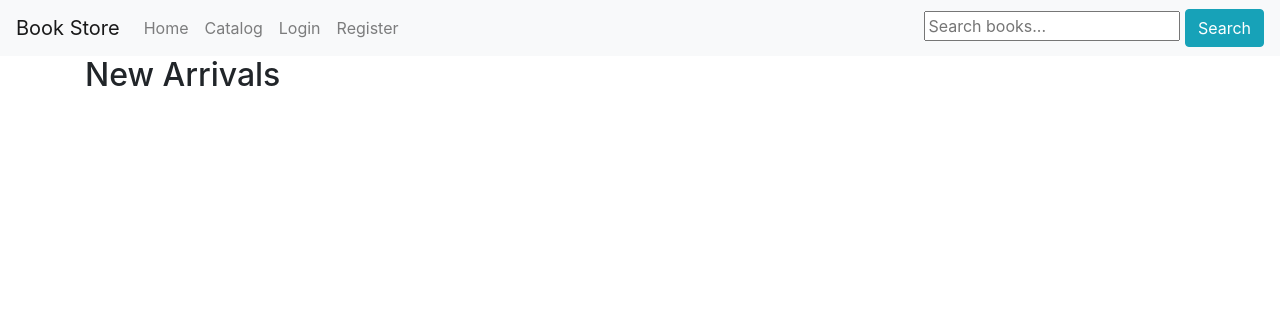
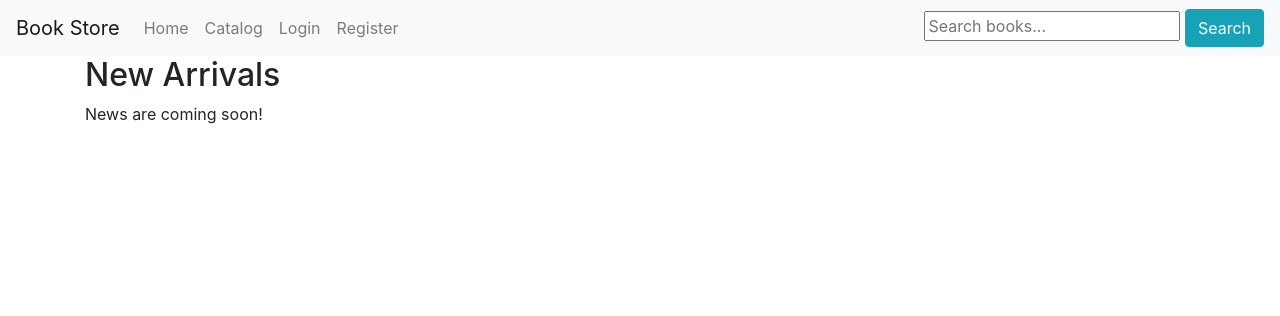
Before and after one commit to thetimkri/test_task_book_store, a Django app: template book_store/books/templates/books/home.html in a window 1280 px wide. Shown: the top 316 px of the page. Run offline with Django 5.2, Linux system fonts and the light colour scheme; the template is opened without the code that fills it, so the values that code supplies are empty; some libraries are stand-ins or nearby versions.

Commit message:
Add messges when no news

```diff
--- a/book_store/books/templates/books/home.html
+++ b/book_store/books/templates/books/home.html
@@ -8,5 +8,7 @@
     <h3>{{ news.title }}</h3>
     <p>{{ news.content }}</p>
     <hr>
+{% empty %}
+    <p>News are coming soon!</p>
 {% endfor %}
 {% endblock %}
```
